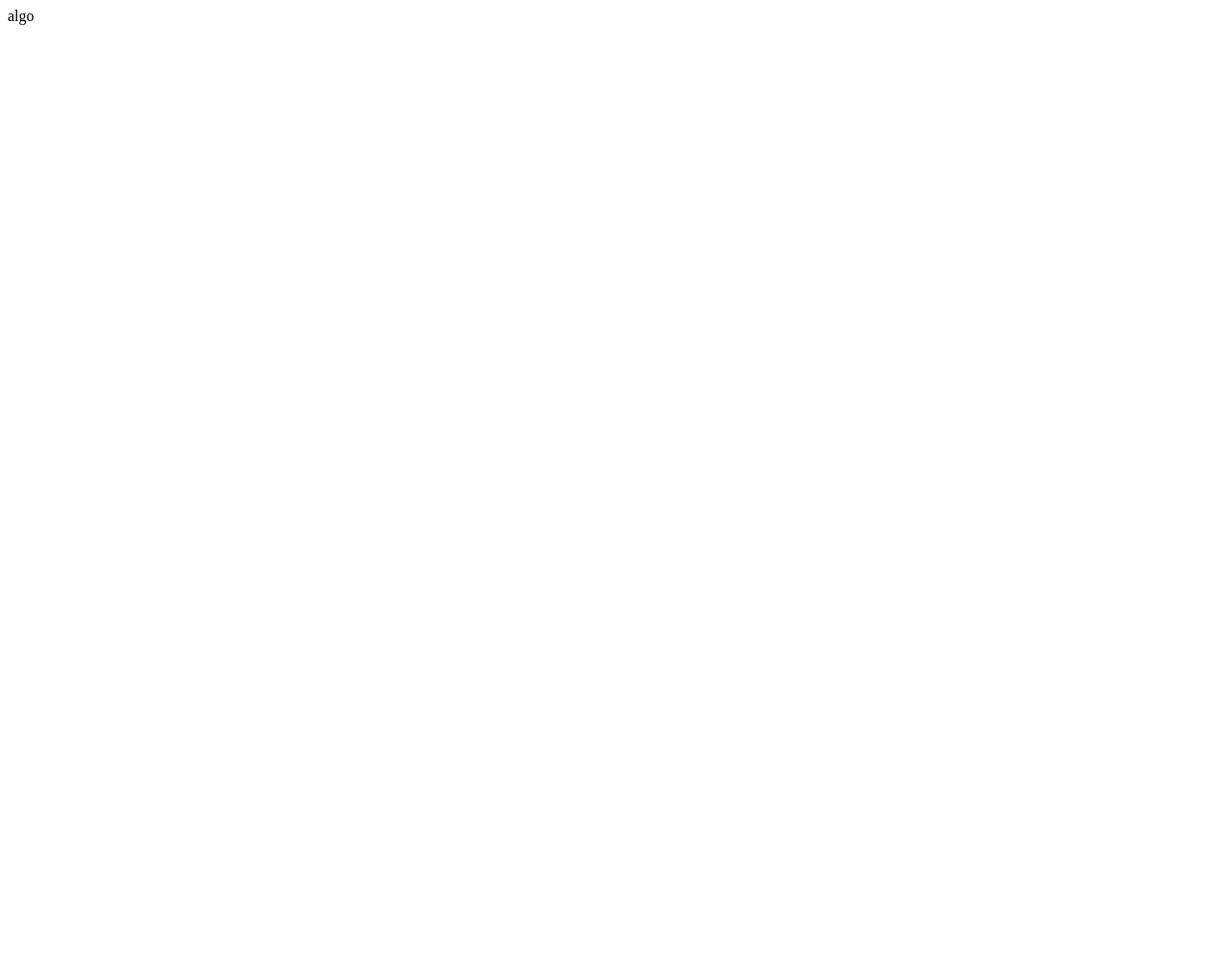
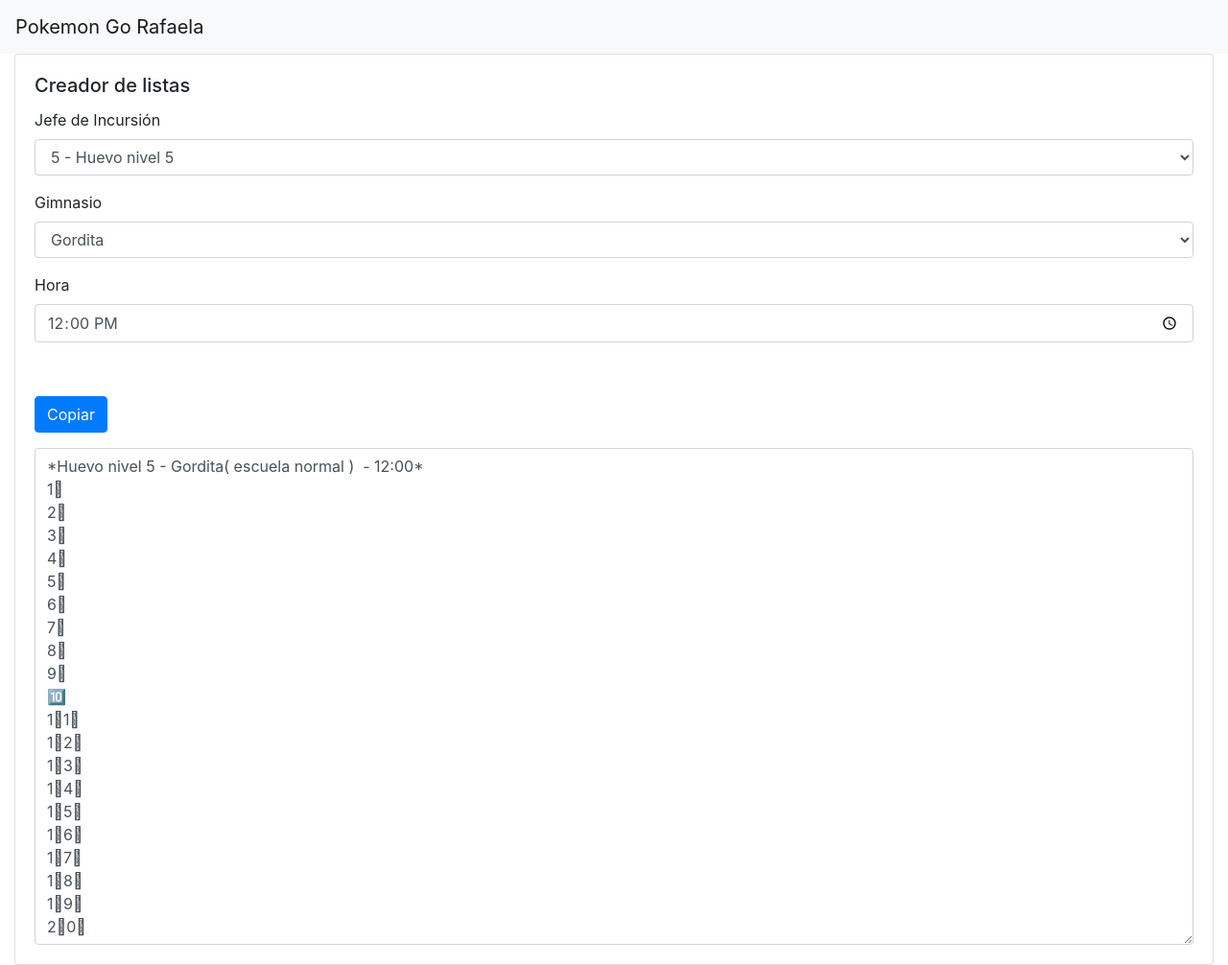
Before and after one commit to camboris/pogoraf, a website built with webpack: page src/index.html in a window 1280 px wide. Shown: the whole page at 96% size. Before the commit the page ends 800 px from the top, so only its background shows below. Built offline with nearby package versions, Linux system fonts and the light colour scheme.

Commit message:
Primer version

```diff
--- a/src/index.html
+++ b/src/index.html
@@ -2,9 +2,70 @@
 <html lang="en">
 <head>
     <meta charset="UTF-8">
-    <title></title>
+    <title>PoGo Rafaela - Creado incursiones</title>
+    <meta name="viewport" content="width=device-width, initial-scale=1, shrink-to-fit=no">
+    <link rel="stylesheet" href="https://maxcdn.bootstrapcdn.com/bootstrap/4.0.0/css/bootstrap.min.css" integrity="sha384-Gn5384xqQ1aoWXA+058RXPxPg6fy4IWvTNh0E263XmFcJlSAwiGgFAW/dAiS6JXm" crossorigin="anonymous">
 </head>
 <body>
-    algo
+    <div id="app">
+        <nav class="navbar navbar-expand-lg navbar-light bg-light">
+            <a class="navbar-brand" href="#">Pokemon Go Rafaela</a>
+        </nav>
+        <div class="container-fluid">
+            <div class="card">
+                <div class="card-body">
+                    <h5 class="card-title">Creador de listas</h5>
+                    <form>
+                        <div class="form-group">
+                            <label for="jefeincursion">Jefe de Incursión</label>
+                            <select class="form-control" id="jefeincursion" v-model="jefe_elegido">
+                                <option v-for="(jefe, idx) in jefes" v-bind:value="idx">
+                                    {{ jefe.nivel }} - {{ jefe.nombre }}
+                                </option>
+                            </select>
+                        </div>
+                        <div class="form-group">
+                            <label for="gimnasio">Gimnasio</label>
+                            <select class="form-control" id="gimnasio" v-model="gim_elegido">
+                                <option v-for="( gim, idx ) in gimnasios" v-bind:value="idx">
+                                    {{ gim.nombre }}
+                                </option>
+                            </select>
+                        </div>
+                        <div class="form-group">
+                            <label for="hora">Hora</label>
+                            <input type="time" class="form-control" id="hora" v-model="hora_elegida">
+                        </div>
+                    </form>
+                </div>
+<div class="card-body">
+
+            <button v-on:click="copiar" class="btn btn-primary mb-3">Copiar</button>
+            <textarea class="form-control" id="lista" rows="21">
+*{{jefeMostrar}} - {{gimMostrar}}  - {{hora_elegida}}*
+1⃣
+2⃣
+3⃣
+4⃣
+5⃣
+6⃣
+7⃣
+8⃣
+9⃣
+🔟
+1⃣1⃣
+1⃣2⃣
+1⃣3⃣
+1⃣4⃣
+1⃣5⃣
+1⃣6⃣
+1⃣7⃣
+1⃣8⃣
+1⃣9⃣
+2⃣0⃣</textarea></div>
+    </div>
+            </div>
+        </div>
+    <script src="https://cdn.jsdelivr.net/npm/vue@2.5.13/dist/vue.js"></script>
 </body>
 </html>
--- a/src/main.js
+++ b/src/main.js
@@ -0,0 +1,46 @@
+const jefes = [
+    { nivel: "5", nombre: "Huevo nivel 5"},
+    { nivel: "5", nombre: "Rayquaza"},
+    { nivel: "4", nombre: "Huevo nivel 4"},
+    { nivel: "4", nombre: "Tyranitar"}
+]
+
+const gimnasios = [
+    { nombre: "Gordita", direccion: "escuela normal" },
+    { nombre: "Tren fijo", direccion: "tren fijo" },
+]
+
+var app = new Vue({
+    el: '#app',
+    data: {
+        gimnasios: gimnasios,
+        jefes: jefes,
+        gim_elegido: 0,
+        jefe_elegido: 0,
+        hora_elegida: "12:00"
+    },
+    computed: {
+        gimMostrar: function() {
+            const g = this.gimnasios[this.gim_elegido].nombre + "( " + this.gimnasios[this.gim_elegido].direccion + " )";
+            return  g;
+        },
+        jefeMostrar: function() {
+            const j = this.jefes[this.jefe_elegido].nombre;
+            return  j;
+        }
+    },
+    methods: {
+        copiar: function(e) {
+            var copyTextarea = document.querySelector('#lista');
+            copyTextarea.select();
+
+            try {
+                var successful = document.execCommand('copy');
+                var msg = successful ? 'successful' : 'unsuccessful';
+                console.log('Copying text command was ' + msg);
+            } catch (err) {
+                console.log('Oops, unable to copy');
+            }
+        }
+    }
+})
```
